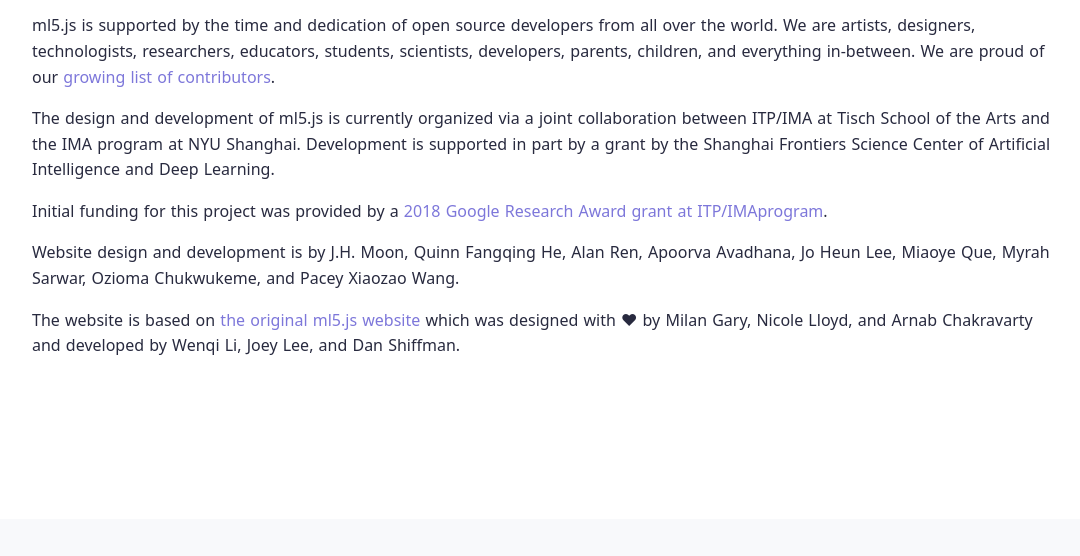
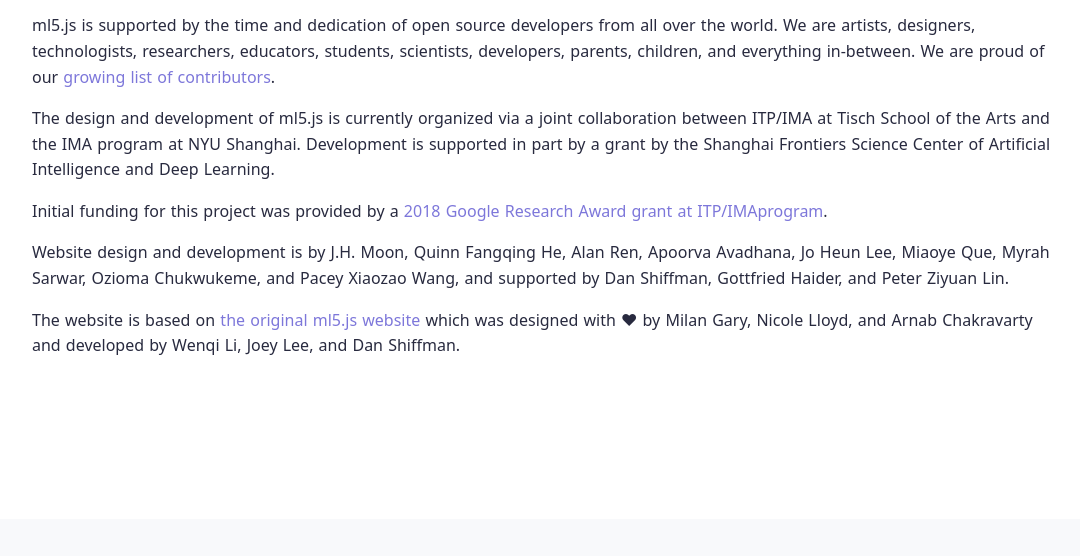
Before and after one commit to ml5js/ml5-website-v02-gatsby, a Gatsby site: page /about in a window 1280 px wide. Shown: the part 2267-2823 px from the top of the page, without its empty margins (98-1178 px from the left). Built offline with nearby package versions, Linux system fonts and the light colour scheme; Gatsby itself is replaced by a stand-in of ours.

Commit message:
Update about.js

```diff
--- a/src/pages/about.js
+++ b/src/pages/about.js
@@ -163,7 +163,7 @@ Read more about the development of the ml5 code of conduct and software license
 
       </p>
       <p>
-        Website design and development is by J.H. Moon, Quinn Fangqing He, Alan Ren, Apoorva Avadhana, Jo Heun Lee, Miaoye Que, Myrah Sarwar, Ozioma Chukwukeme, and Pacey Xiaozao Wang.
+        Website design and development is by J.H. Moon, Quinn Fangqing He, Alan Ren, Apoorva Avadhana, Jo Heun Lee, Miaoye Que, Myrah Sarwar, Ozioma Chukwukeme, and Pacey Xiaozao Wang, and supported by Dan Shiffman, Gottfried Haider, and Peter Ziyuan Lin.
       </p>
 
       {/* <p>[SEE ALL CONTRIBUTORS ETC FOR MORE...]</p> */}
```
Lines whose indentation alone changed are shown as unchanged.
